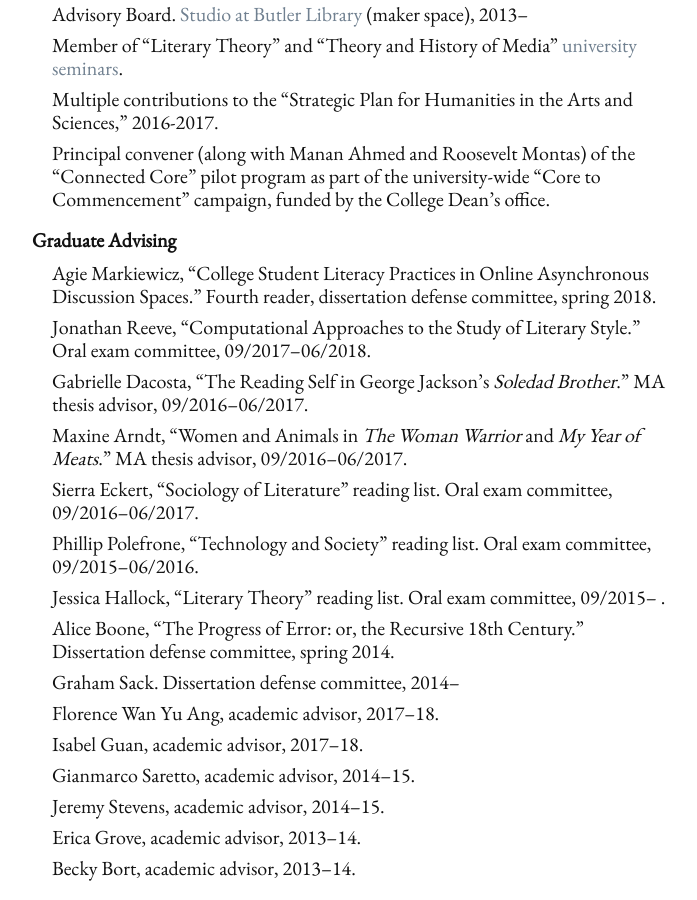
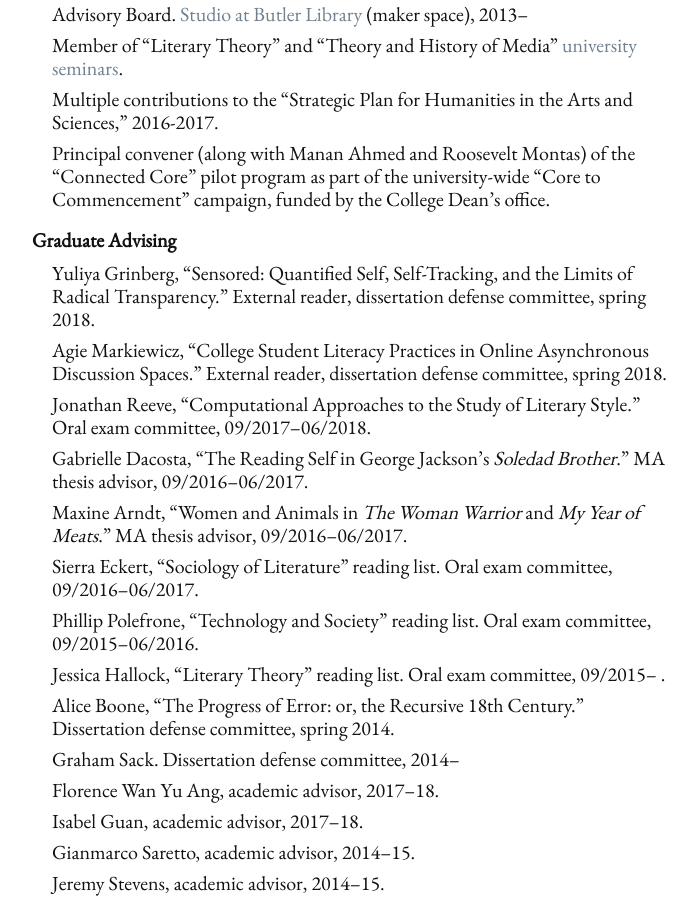
Before and after one commit to denten/denten.github.io, a Jekyll site: the page built from _pages/service.md, in a window 1280 px wide and 900 px high, scrolled down 596 px. Shown: the whole window, without its empty margins (288-985 px from the left). Built offline with Jekyll 4.4.1, drawn with Linux system fonts in a browser that asks for light colours.

Commit message:
add yulia's dissertation

```diff
--- a/_includes/CV/08-service.md
+++ b/_includes/CV/08-service.md
@@ -37,8 +37,11 @@ Commencement" campaign, funded by the College Dean's office.
 
 #### Graduate Advising
 
+- Yuliya Grinberg, "Sensored: Quantified Self, Self-Tracking, and the Limits
+  of Radical Transparency." External reader, dissertation defense committee,
+spring 2018.
 - Agie Markiewicz, "College Student Literacy Practices in Online Asynchronous
-  Discussion Spaces." Fourth reader, dissertation defense committee, spring
+  Discussion Spaces." External reader, dissertation defense committee, spring
 2018.
 - Jonathan Reeve, "Computational Approaches to the Study of Literary Style."
   Oral exam committee, 09/2017--06/2018.
```
